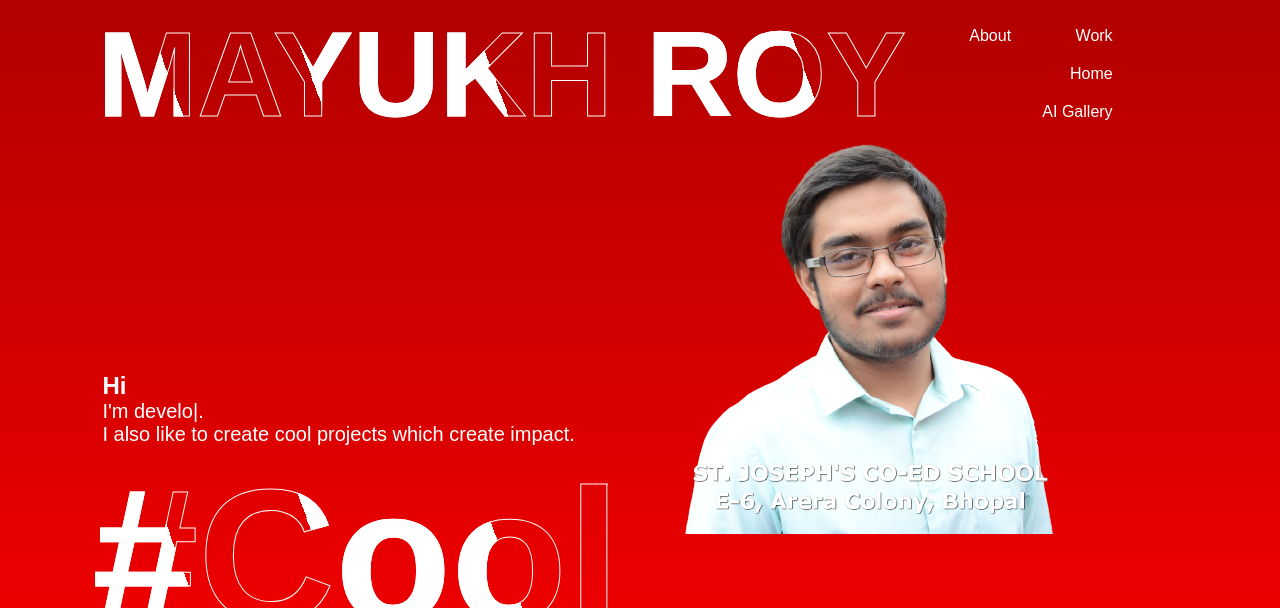
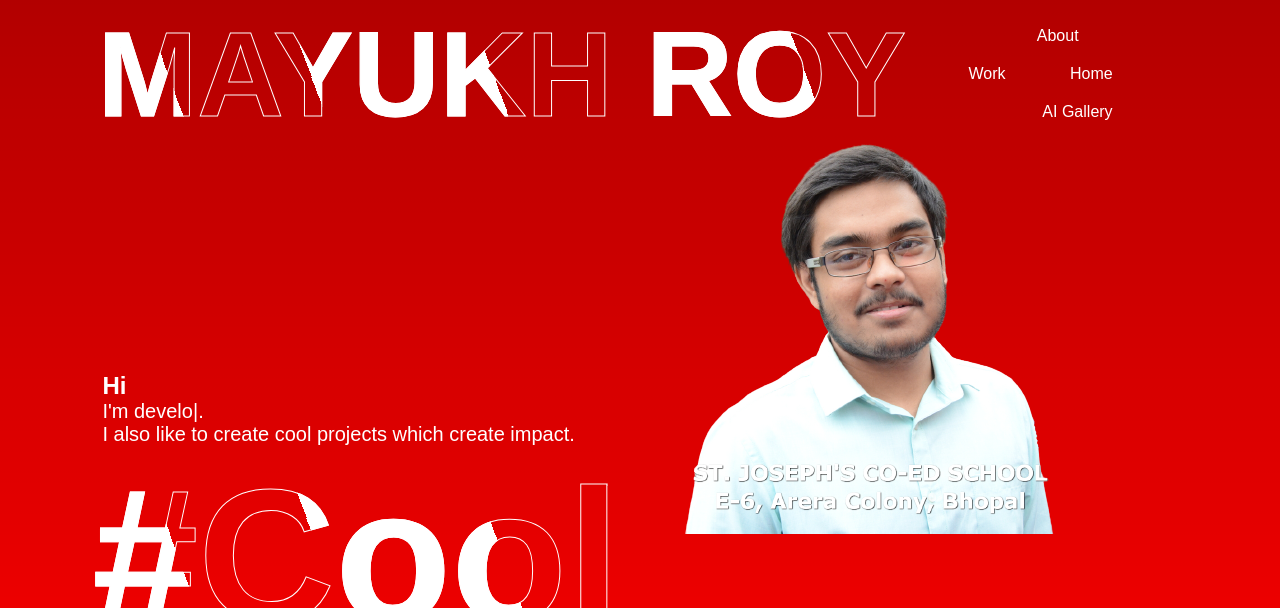
Before and after one commit to DemonCyborg007/Portfolio, a plain HTML site: page index.html in a window 1280 px wide. Shown: the top 608 px of the page. Drawn offline with nearby package versions, Linux system fonts and the light colour scheme.

Commit message:
Update style.css

```diff
--- a/style.css
+++ b/style.css
@@ -56,6 +56,9 @@ nav ul li{
 	display: inline-block;
 	list-style: none;
 	margin: 10px 30px;
+}
+.about{
+	margin: 10px 64px 10px 30px;
 }
 nav ul li a{
 	color: #fff;
```
